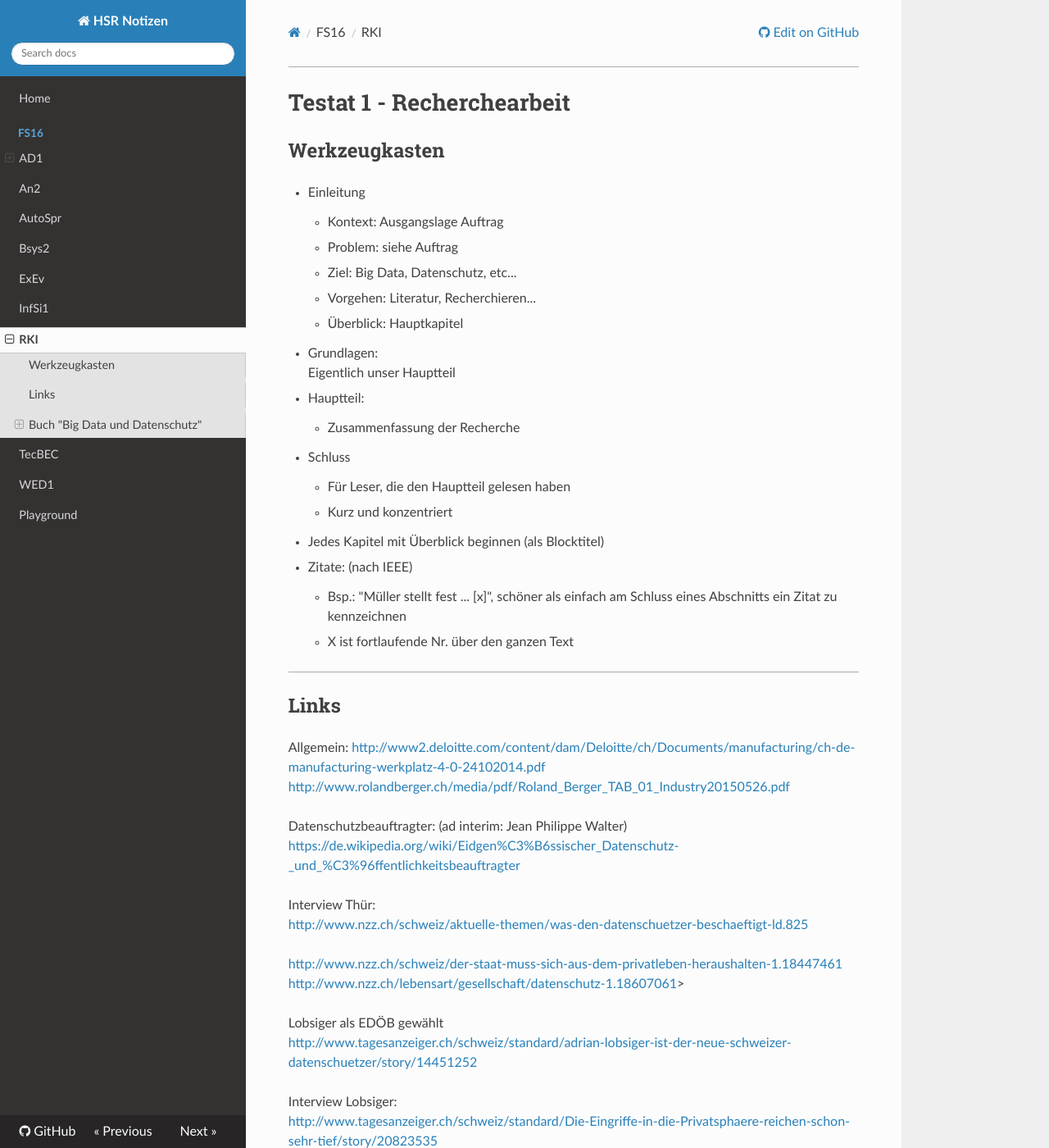
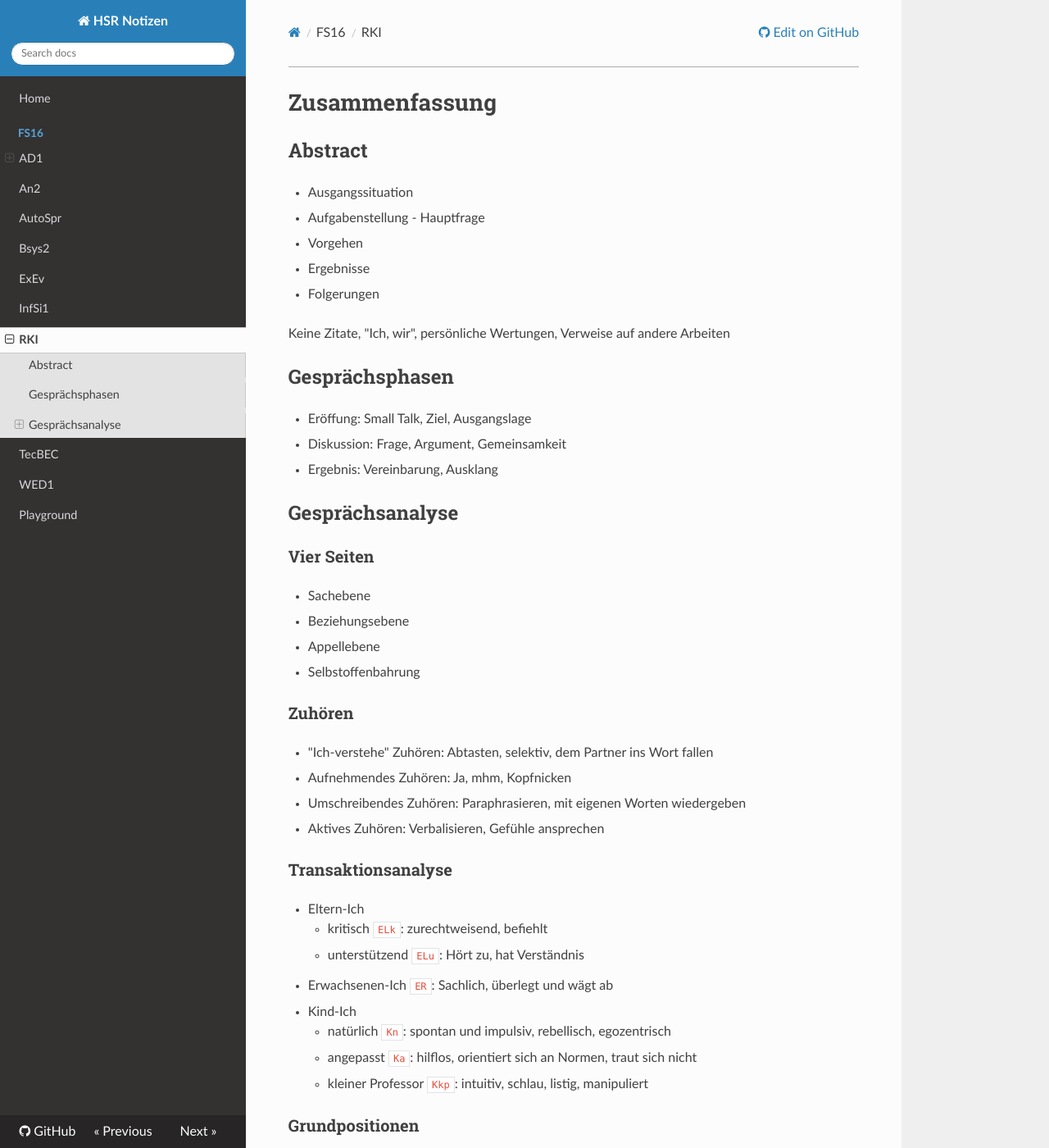
Before and after one commit to Excape/hsr-docs-fs16, an MkDocs documentation site: the page built from docs/fs16/rki.md, in a window 1280 px wide and 1400 px high. Shown: the whole window at 82% size. Built offline with MkDocs 1.6.1, drawn with Linux system fonts in a browser that asks for light colours; nearby versions of some CDN libraries; old or Windows-style settings are respelled for this version of MkDocs; some of the changed text lies outside the part shown.

Commit message:
updated RKI

```diff
--- a/docs/fs16/rki.md
+++ b/docs/fs16/rki.md
@@ -1,3 +1,58 @@
+# Zusammenfassung
+## Abstract
+- Ausgangssituation
+- Aufgabenstellung - Hauptfrage
+- Vorgehen
+- Ergebnisse
+- Folgerungen
+
+Keine Zitate, "Ich, wir", persönliche Wertungen, Verweise auf andere Arbeiten
+
+## Gesprächsphasen
+- Eröffung: Small Talk, Ziel, Ausgangslage
+- Diskussion: Frage, Argument, Gemeinsamkeit
+- Ergebnis: Vereinbarung, Ausklang
+
+## Gesprächsanalyse
+### Vier Seiten
+- Sachebene
+- Beziehungsebene
+- Appellebene
+- Selbstoffenbahrung
+
+### Zuhören
+- "Ich-verstehe" Zuhören: Abtasten, selektiv, dem Partner ins Wort fallen
+- Aufnehmendes Zuhören: Ja, mhm, Kopfnicken
+- Umschreibendes Zuhören: Paraphrasieren, mit eigenen Worten wiedergeben
+- Aktives Zuhören: Verbalisieren, Gefühle ansprechen
+
+### Transaktionsanalyse
+- Eltern-Ich
+    - kritisch `ELk`: zurechtweisend, befiehlt
+    - unterstützend `ELu`: Hört zu, hat Verständnis
+- Erwachsenen-Ich `ER`: Sachlich, überlegt und wägt ab
+- Kind-Ich
+    - natürlich `Kn`: spontan und impulsiv, rebellisch, egozentrisch
+    - angepasst `Ka`: hilflos, orientiert sich an Normen, traut sich nicht
+    - kleiner Professor `Kkp`: intuitiv, schlau, listig, manipuliert
+
+### Grundpositionen
+- Ich bin okay, du bist okay
+- Ich bin okay, du bist nicht okay
+- ...
+
+### Gesprächsstörer
+- Von sich reden
+- Vorschläge, Lösungen anbieten, Überreden
+    - `"Versuchen Sie es doch einmal so..."`
+- Lebensweisheiten, herunterspielen, nicht ernst nehmen
+    - `"Ohne Fleiss kein Preis"`
+- Ausfragen
+
+
+
+
+
 # Testat 1 - Recherchearbeit
 
 ## Werkzeugkasten
```
